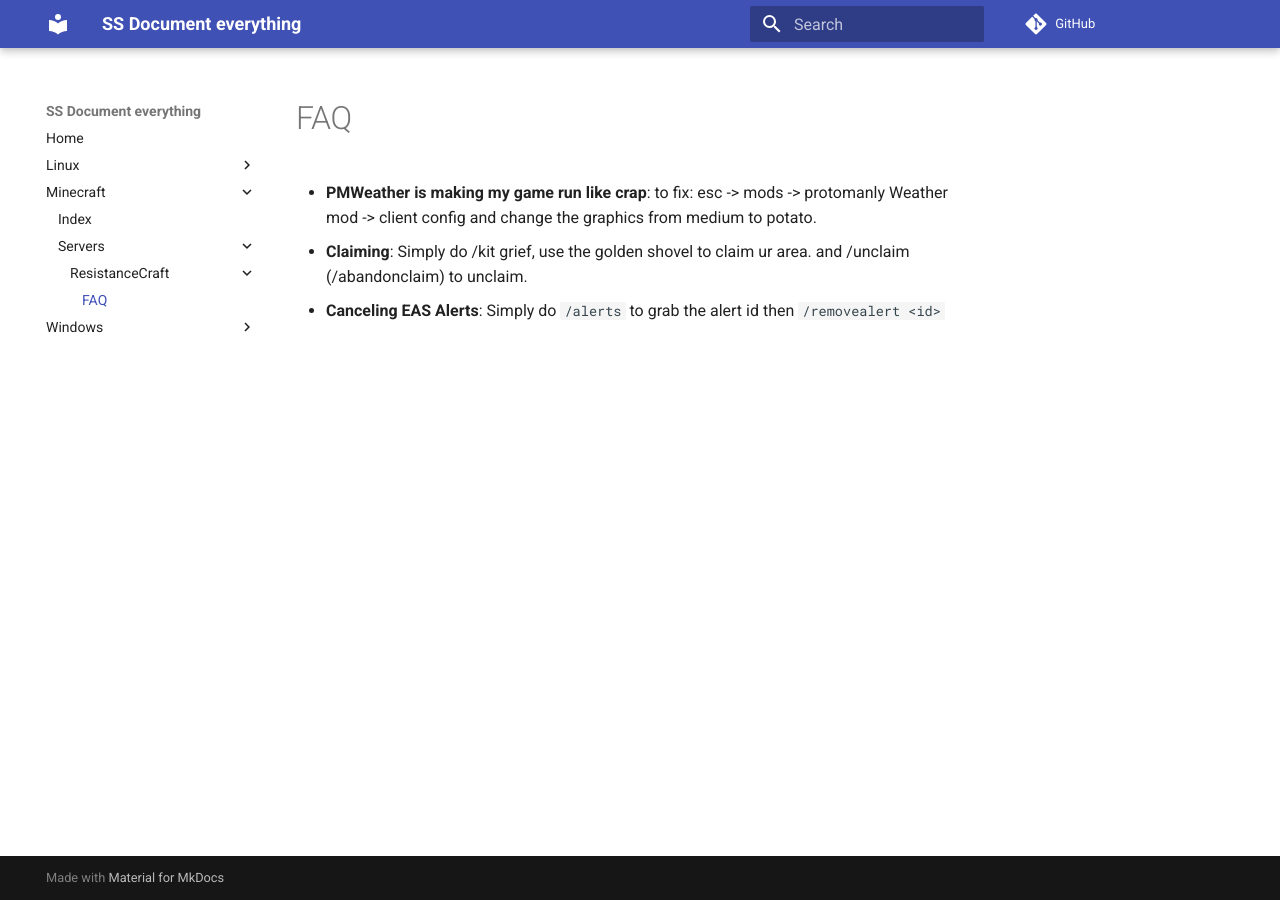
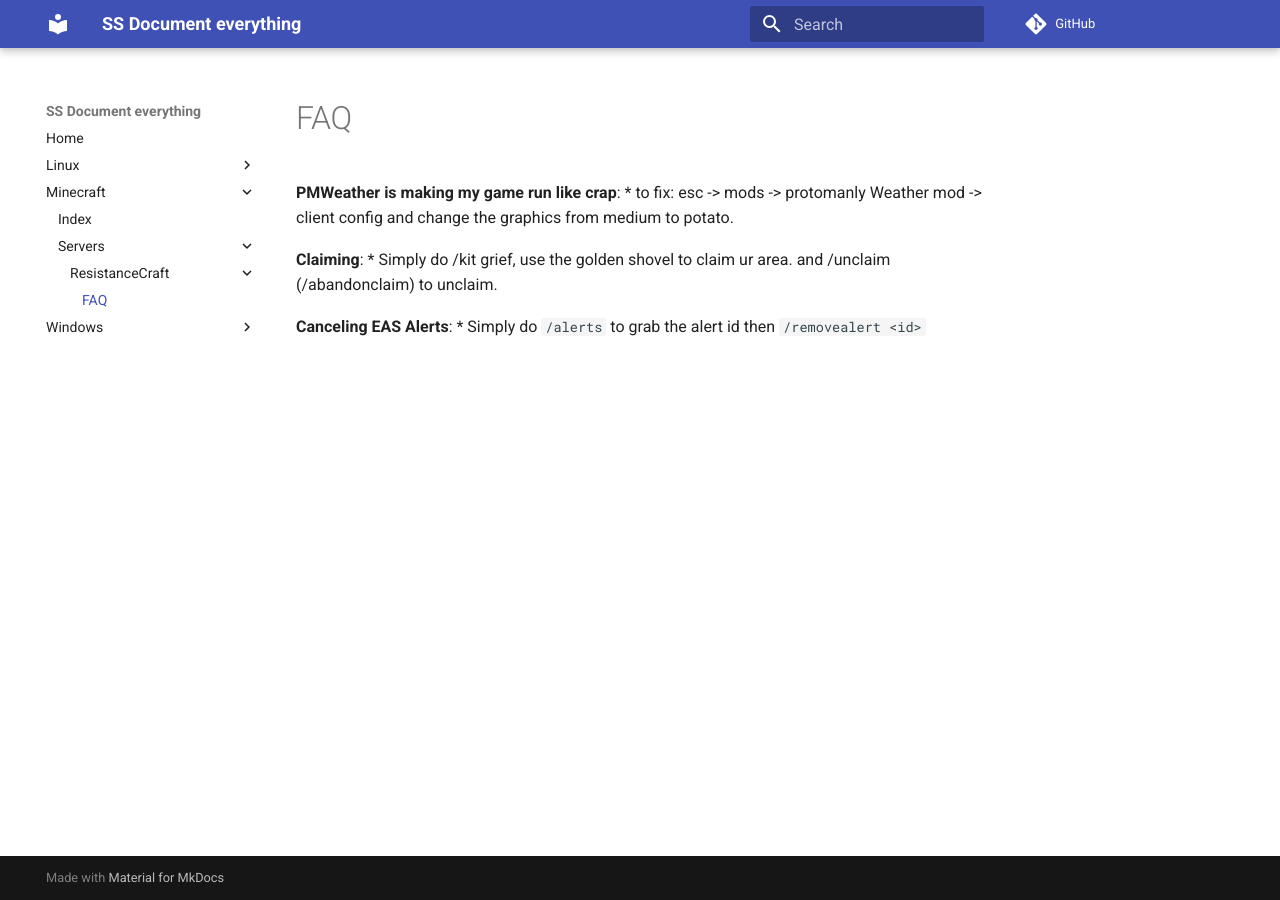
Before and after one commit to mystara2/notes, an MkDocs documentation site: the page built from docs/Minecraft/Servers/ResistanceCraft/FAQ.md, in a window 1280 px wide. Built offline with MkDocs 1.6.1 and Material for MkDocs 9.7.7, drawn with Linux system fonts in a browser that asks for light colours; comment, search, counter and statistics services are not loaded.

Commit message:
vault backup: 2025-12-02 14:39:57

```diff
--- a/docs/Minecraft/Servers/ResistanceCraft/FAQ.md
+++ b/docs/Minecraft/Servers/ResistanceCraft/FAQ.md
@@ -1,3 +1,8 @@
-* **PMWeather is making my game run like crap**: to fix: esc -> mods -> protomanly Weather mod -> client config and change the graphics from medium to potato.
-* **Claiming**: Simply do /kit grief, use the golden shovel to claim ur area. and /unclaim (/abandonclaim) to unclaim.
-* **Canceling EAS Alerts**: Simply do `/alerts` to grab the alert id then `/removealert <id>`
+**PMWeather is making my game run like crap**:
+* to fix: esc -> mods -> protomanly Weather mod -> client config and change the graphics from medium to potato.
+
+**Claiming**:
+* Simply do /kit grief, use the golden shovel to claim ur area. and /unclaim (/abandonclaim) to unclaim.
+
+**Canceling EAS Alerts**:
+* Simply do `/alerts` to grab the alert id then `/removealert <id>`
```
